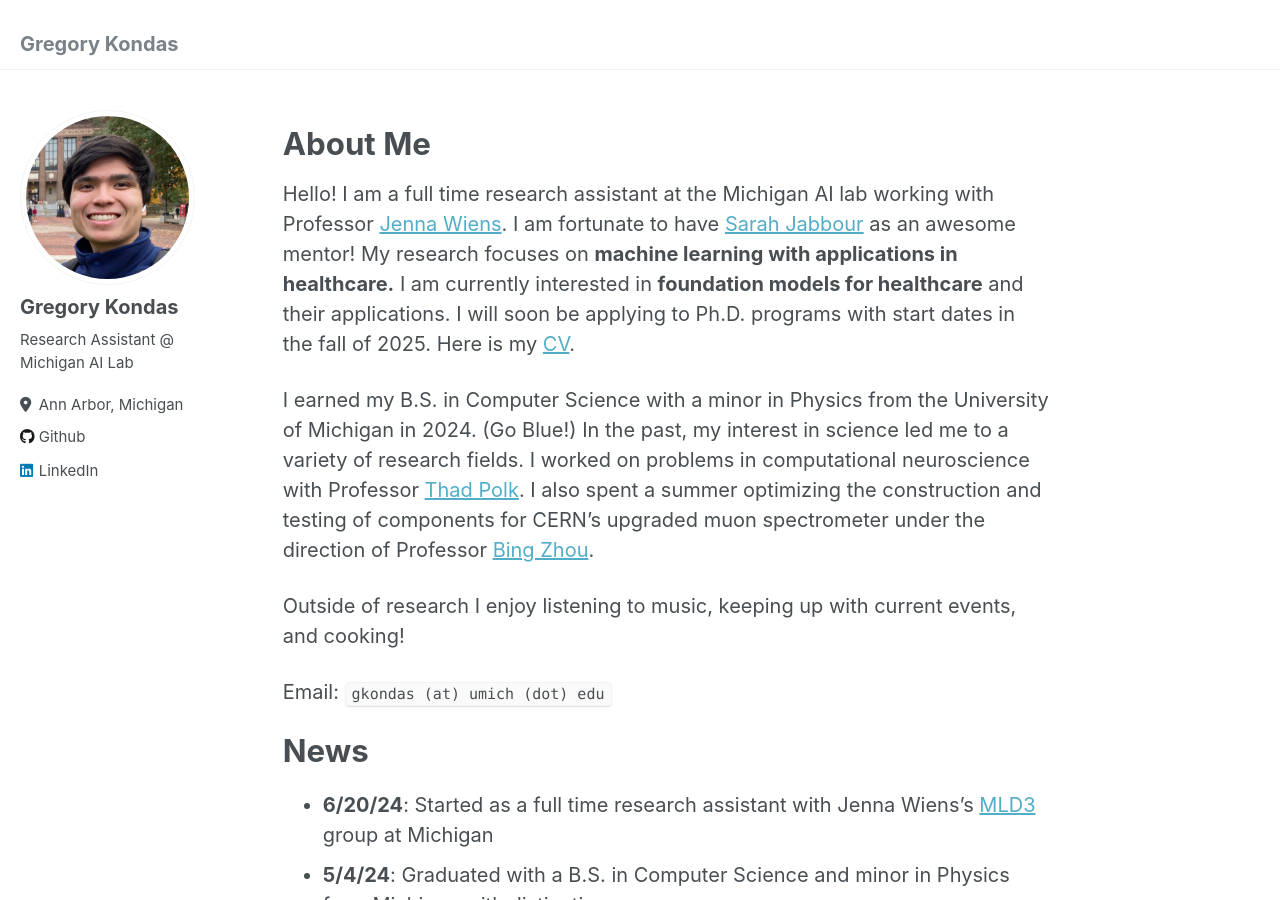
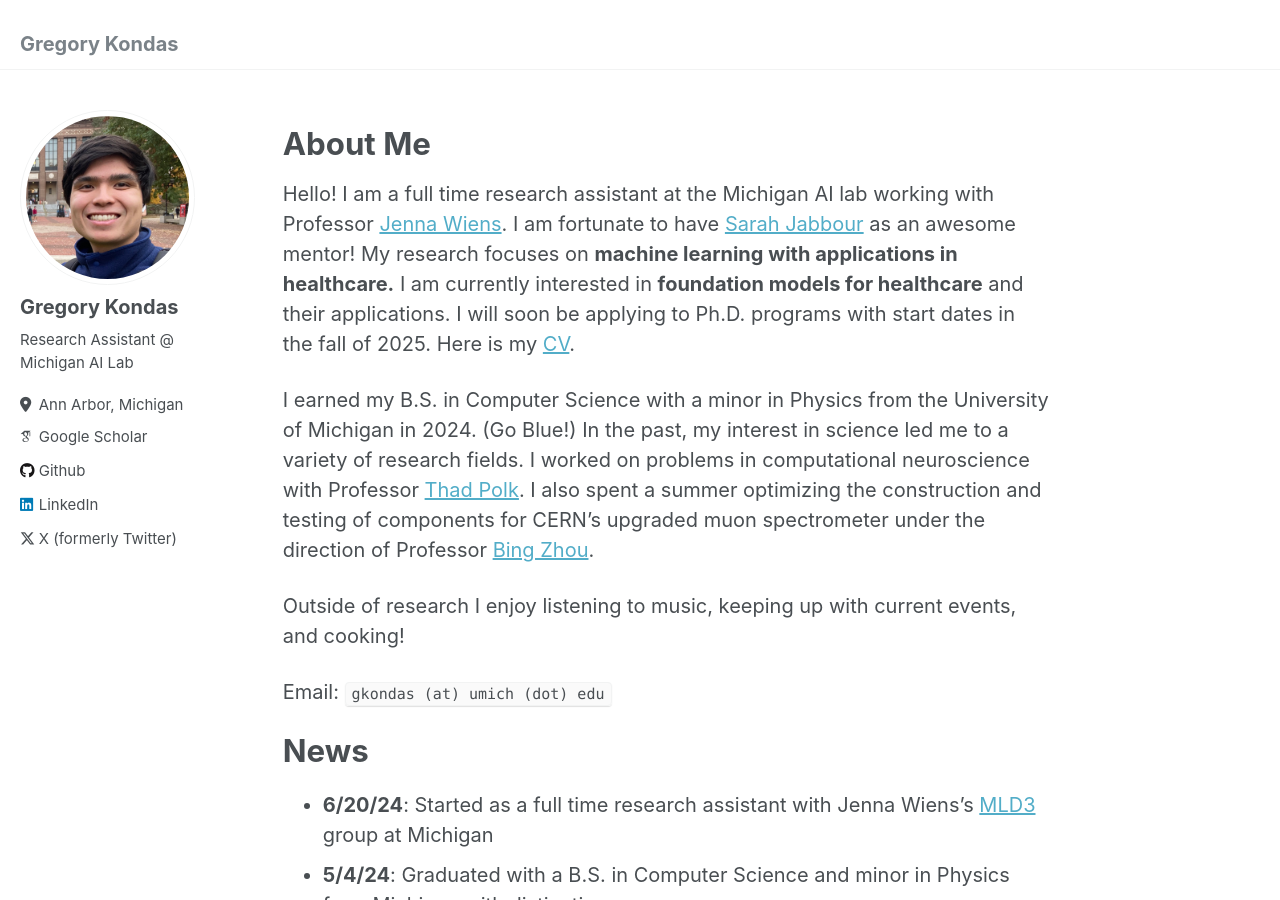
Before and after one commit to gkondas/gkondas.github.io, a Jekyll site: the page built from _pages/about.md, in a window 1280 px wide and 900 px high. Built offline with Jekyll 4.4.1, drawn with Linux system fonts in a browser that asks for light colours; some web fonts are replaced; a script that is not in the unit is left out; some of the changed lines change nothing that is shown.

Commit message:
added google scholar

```diff
--- a/_config.yml
+++ b/_config.yml
@@ -31,7 +31,7 @@
 
   # Academic websites
   #arxiv            : # URL - Update with the correct link to your profile
-  #googlescholar    : "https://scholar.google.com/citations?user=PS_CX0AAAAAJ"
+  googlescholar    : "https://scholar.google.com/citations?user=QEn5GkAAAAAJ&hl=en"
   #impactstory      : # URL
   #orcid            : "http://orcid.org/yourorcidurl"
   #semantic         : # URL
@@ -64,7 +64,7 @@
   steam            : # Username
   telegram         : # URL
   tumblr           : # Username
-  twitter          : # Username for X / Twitter
+  twitter          : gregkondas
   vine             : # Username
   weibo            : # Username
   wikipedia        : # Username
```
